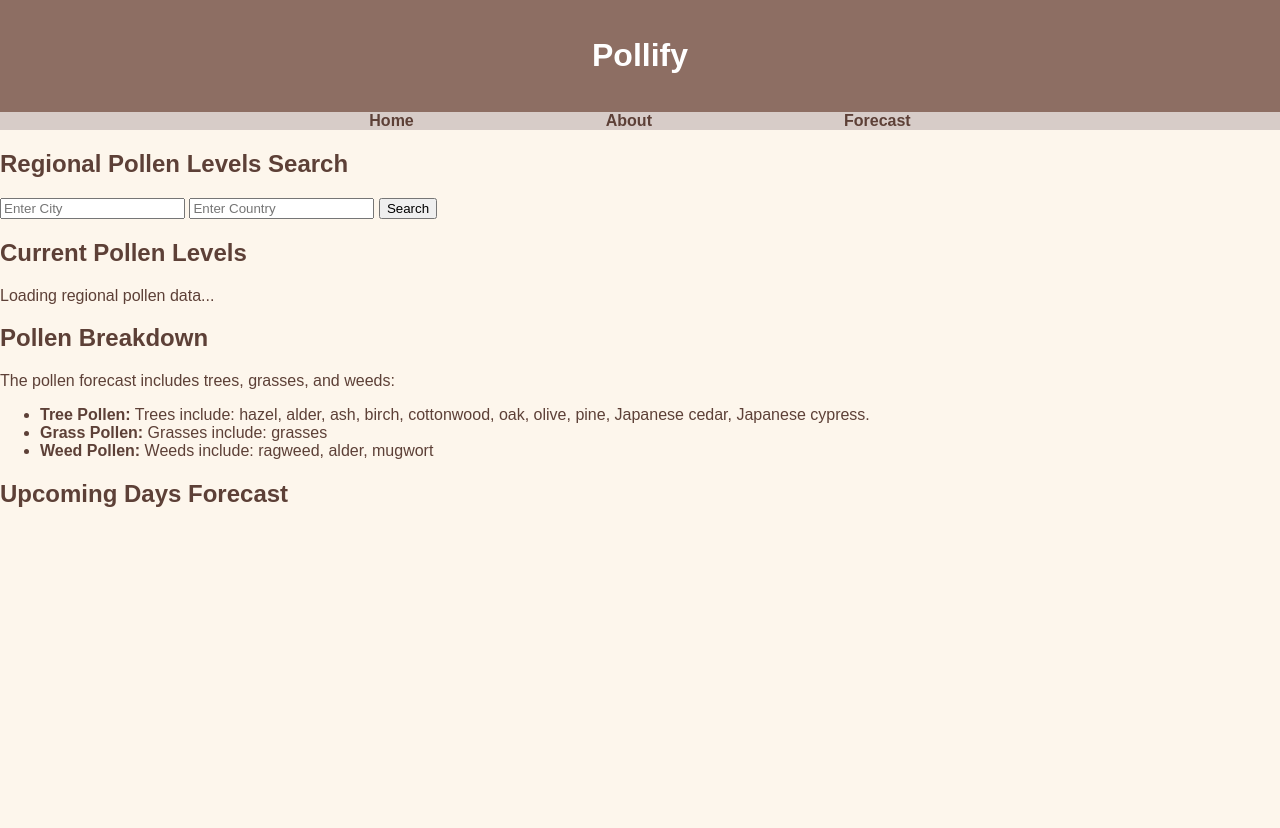
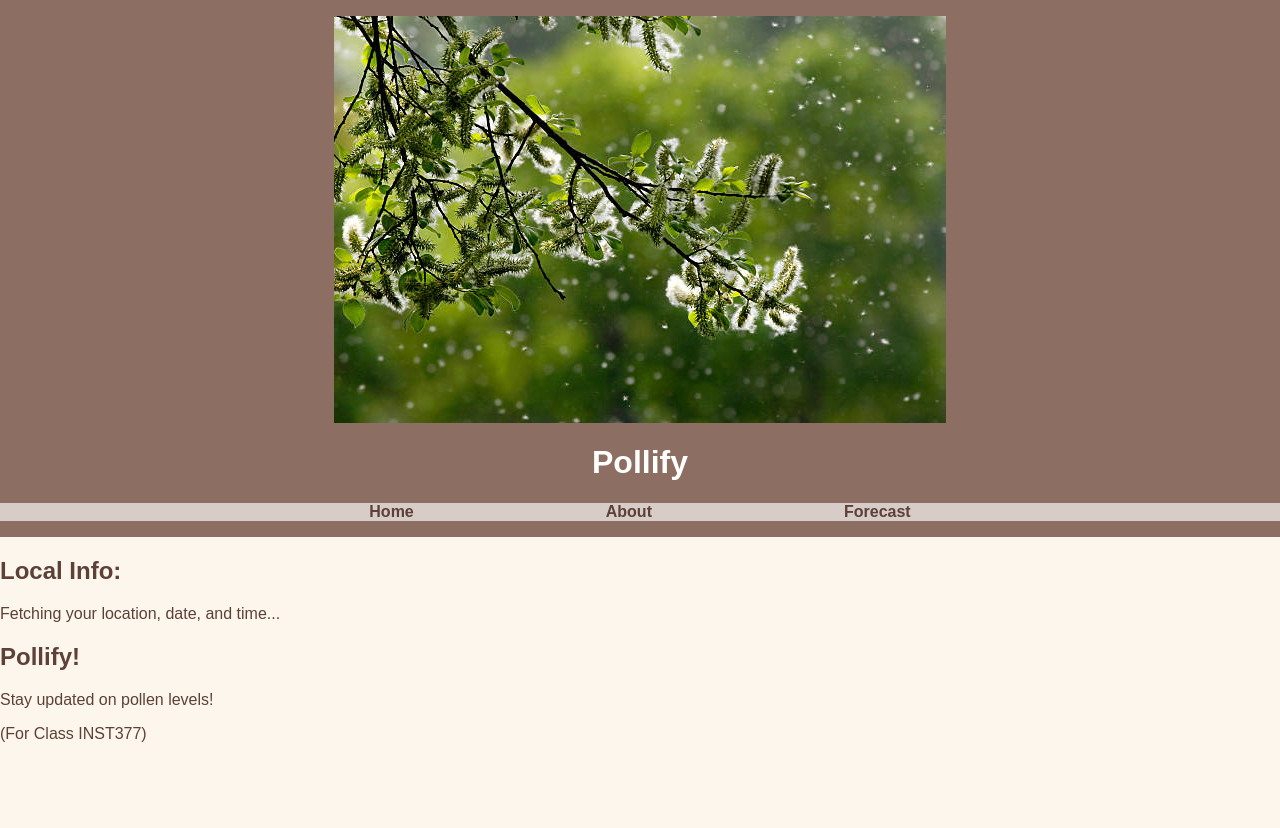
Before and after one commit to sodrop02/INST-377-Group-Project, a website: page home.html in a window 1280 px wide. After the commit the page ends 800 px from the top, so only its background shows below. Drawn offline with nearby package versions, Linux system fonts and the light colour scheme.

Commit message:
Update home.html

```diff
--- a/home.html
+++ b/home.html
@@ -1,84 +1,61 @@
 <head>
     <meta charset="UTF-8">
     <meta name="viewport" content="width=device-width, initial-scale=1.0">
-    <title>Pollen Forecast</title>
+    <title>Pollify - Home</title>
     <link rel="stylesheet" href="style.css">
-    <script src="https://cdn.jsdelivr.net/npm/chart.js"></script>
+    <script src="https://cdn.jsdelivr.net/npm/moment/min/moment.min.js"></script>
 </head>
 <body>
     <header>
-        <h1> Pollify </h1>
+        <div class="header-container">
+            <img src="pollen.jpg" alt="Pollen Forecast Logo" class="logo">
+            <h1>Pollify</h1>
+            <nav>
+                <ul class="nav-bar">
+                    <li><a href="home.html" class="active">Home</a></li>
+                    <li><a href="about.html">About</a></li>
+                    <li><a href="projectfunction.html">Forecast</a></li>
+                </ul>
+            </nav>
+        </div>
     </header>
-    <nav id = "mainNav">
-        <ul>
-            <li> <a href="home.html">Home</a> </li>
-            <li> <a href="about.html">About</a></li>
-            <li> <a href="projectfunction.html">Forecast </a></li>
-        </ul>
-    </nav>
 
     <main>
-        <section class="search-bar">
-            <h2>Regional Pollen Levels Search</h2>
-            <input type="text" id="city-input" placeholder="Enter City">
-            <input type="text" id="country-input" placeholder="Enter Country">
-            <button id="search-button">Search</button>
+        <section class="live-info">
+            <h2>Local Info:</h2>
+            <p id="location-time">Fetching your location, date, and time...</p>
         </section>
 
-        <section class="forecast">
-            <h2>Current Pollen Levels</h2>
-            <div id="pollen-levels">
-                <p>Loading regional pollen data...</p>
-            </div>
+        <section class="overview">
+            <h2>Pollify!</h2>
+            <p>Stay updated on pollen levels!</p>
         </section>
 
-        <section class="pollen-breakdown">
-            <h2>Pollen Breakdown</h2>
-            <p>The pollen forecast includes trees, grasses, and weeds:</p>
-            <ul>
-                <li><strong>Tree Pollen:</strong> Trees include: hazel, alder, ash, birch, cottonwood, oak, olive, pine, Japanese cedar, Japanese cypress.</li>
-                <li><strong>Grass Pollen:</strong> Grasses include: grasses</li>
-                <li><strong>Weed Pollen:</strong> Weeds include: ragweed, alder, mugwort</li>
-            </ul>
-        </section>
 
-        <aside class="calendar">
-            <h2>Upcoming Days Forecast</h2>
-            <canvas id="pollen-calendar" width="300" height="300"></canvas>
-        </aside>
     </main>
 
+    <footer>
+        <p>(For Class INST377)</p>
+    </footer>
+
     <script>
-        document.getElementById('search-button').addEventListener('click', async () => {
-            const city = document.getElementById('city-input').value;
-            const country = document.getElementById('country-input').value;
+        function updateLocationTime() {
+            if (navigator.geolocation) {
+                navigator.geolocation.getCurrentPosition(function(position) {
+                    const latitude = position.coords.latitude;
+                    const longitude = position.coords.longitude;
+                    const location = `Latitude: ${latitude}, Longitude: ${longitude}`;
+                    const currentTime = moment().format('dddd, MMMM Do YYYY, h:mm:ss a');
+                    document.getElementById('location-time').textContent = `Here's your location, time, and date: ${location}, ${currentTime}`;
+                }, function() {
+                    document.getElementById('location-time').textContent = 'Location unavailable.';
+                });
+            } else {
+                document.getElementById('location-time').textContent = 'Please enable geolocation.';
+            }
+        }
 
-            if (city && country) {
-                try {
-                    const geocodeResponse = await fetch(`https://api.api-ninjas.com/v1/geocoding?city=${city}&country=${country}`, {
-                        headers: { 'X-Api-Key': 'YOUR_API_NINJAS_KEY' }
-                    });
-
-                    const geocodeData = await geocodeResponse.json();
-
-                    if (geocodeData.length > 0) {
-                        const { latitude, longitude } = geocodeData[0];
-
-                        const pollenResponse = await fetch(`https://pollen.googleapis.com/v1/forecast:lookup?key=AIzaSyBbIuOmITDop5cmqoFKlgNTdgL50d5ikts&location.longitude=${longitude}&location.latitude=${latitude}&days=3`);
-
-                        const pollenData = await pollenResponse.json();
-
-                        document.getElementById('pollen-levels').innerHTML = JSON.stringify(pollenData, null, 2);
-                    } else {
-                        document.getElementById('pollen-levels').textContent = 'Location not found.';
-                    }
-                } catch (error) {
-                    console.error(error);
-                    document.getElementById('pollen-levels').textContent = 'Error fetching data.';
-                }
-            } else {
-                alert('Please enter both city and country.');
-            }
-        });
-
-        // Add Calendar
+        setInterval(updateLocationTime, 1000);
+        updateLocationTime();
+    </script>
+</body>
```
